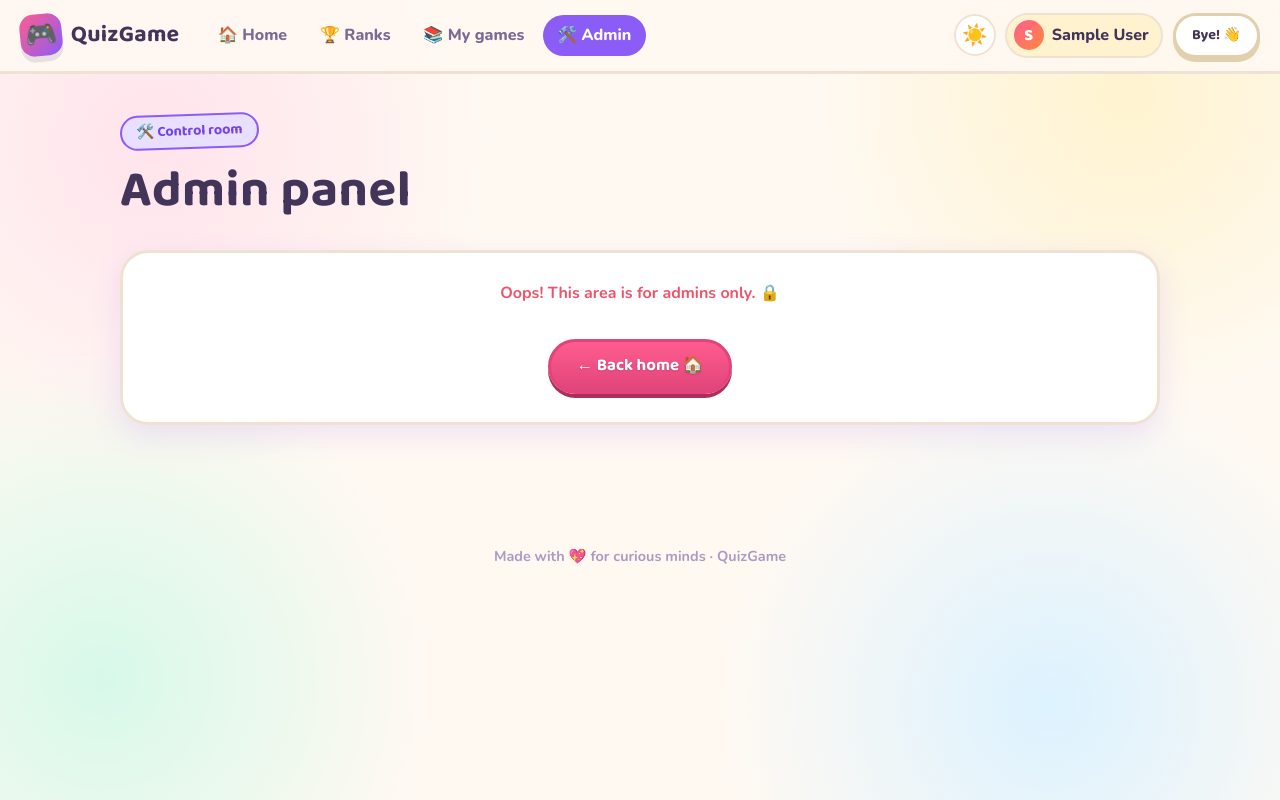
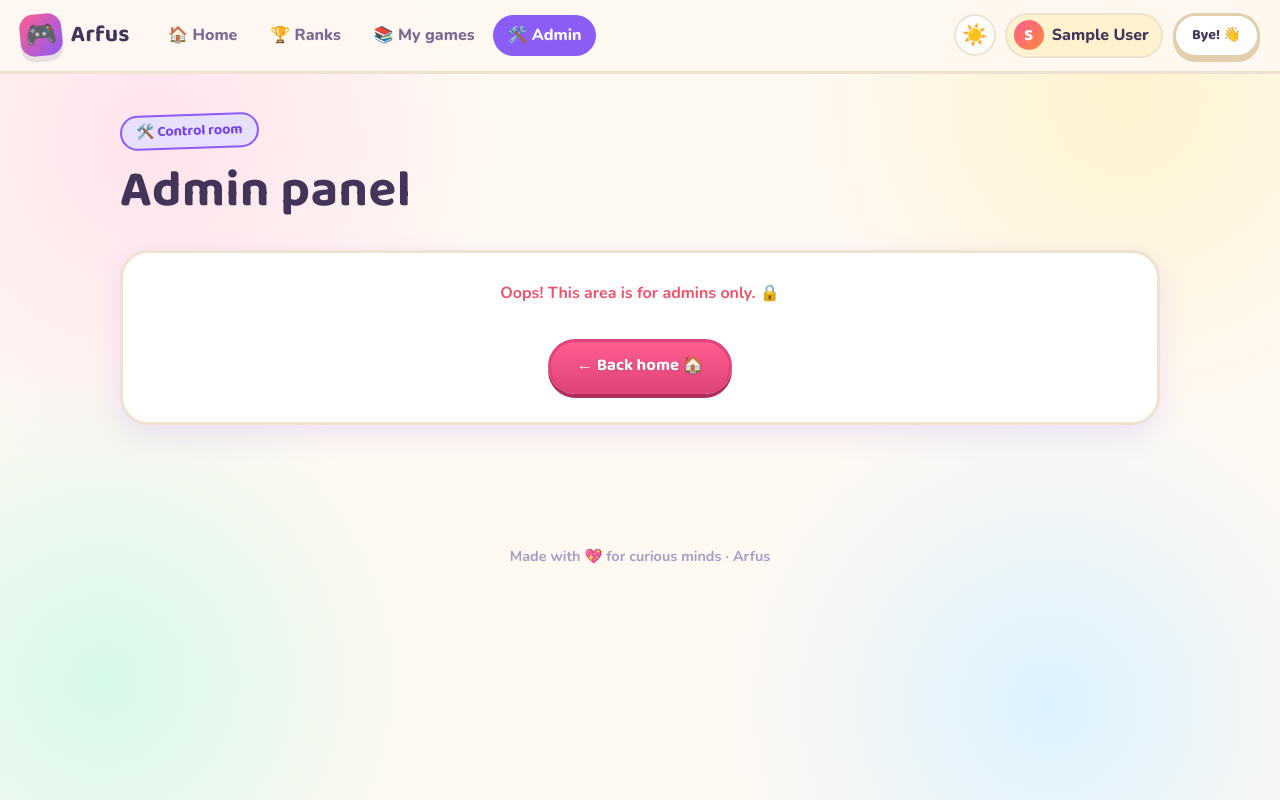
Before and after one commit to Tufail2004/Quiz-Game, a plain HTML site: page frontend/admin.html in a window 1280 px wide. Drawn offline with nearby package versions, Linux system fonts and the light colour scheme; no server answers; sample sign-in values are in the browser's storage.

Commit message:
Rename QuizGame to Arfus

```diff
--- a/frontend/admin.html
+++ b/frontend/admin.html
@@ -3,7 +3,7 @@
 <head>
   <meta charset="UTF-8" />
   <meta name="viewport" content="width=device-width, initial-scale=1.0" />
-  <title>Admin — QuizGame 🛠️</title>
+  <title>Admin — Arfus 🛠️</title>
   <link rel="preconnect" href="https://fonts.googleapis.com" />
   <link rel="preconnect" href="https://fonts.gstatic.com" crossorigin />
   <link href="https://fonts.googleapis.com/css2?family=Baloo+2:wght@500;600;700;800&family=Nunito:wght@400;600;700;800&display=swap" rel="stylesheet" />
@@ -11,9 +11,9 @@
 </head>
 <body>
   <nav class="navbar">
-    <a href="dashboard.html" class="logo" aria-label="QuizGame home">
+    <a href="dashboard.html" class="logo" aria-label="Arfus home">
       <span class="logo-mark" aria-hidden="true">🎮</span>
-      <span class="logo-word">QuizGame</span>
+      <span class="logo-word">Arfus</span>
     </a>
     <div class="nav-links">
       <a href="dashboard.html">🏠 Home</a>
@@ -131,7 +131,7 @@
     </div>
   </main>
 
-  <footer class="footer">Made with 💖 for curious minds · QuizGame</footer>
+  <footer class="footer">Made with 💖 for curious minds · Arfus</footer>
 
   <script src="js/common.js"></script>
   <script src="js/admin.js"></script>
```
